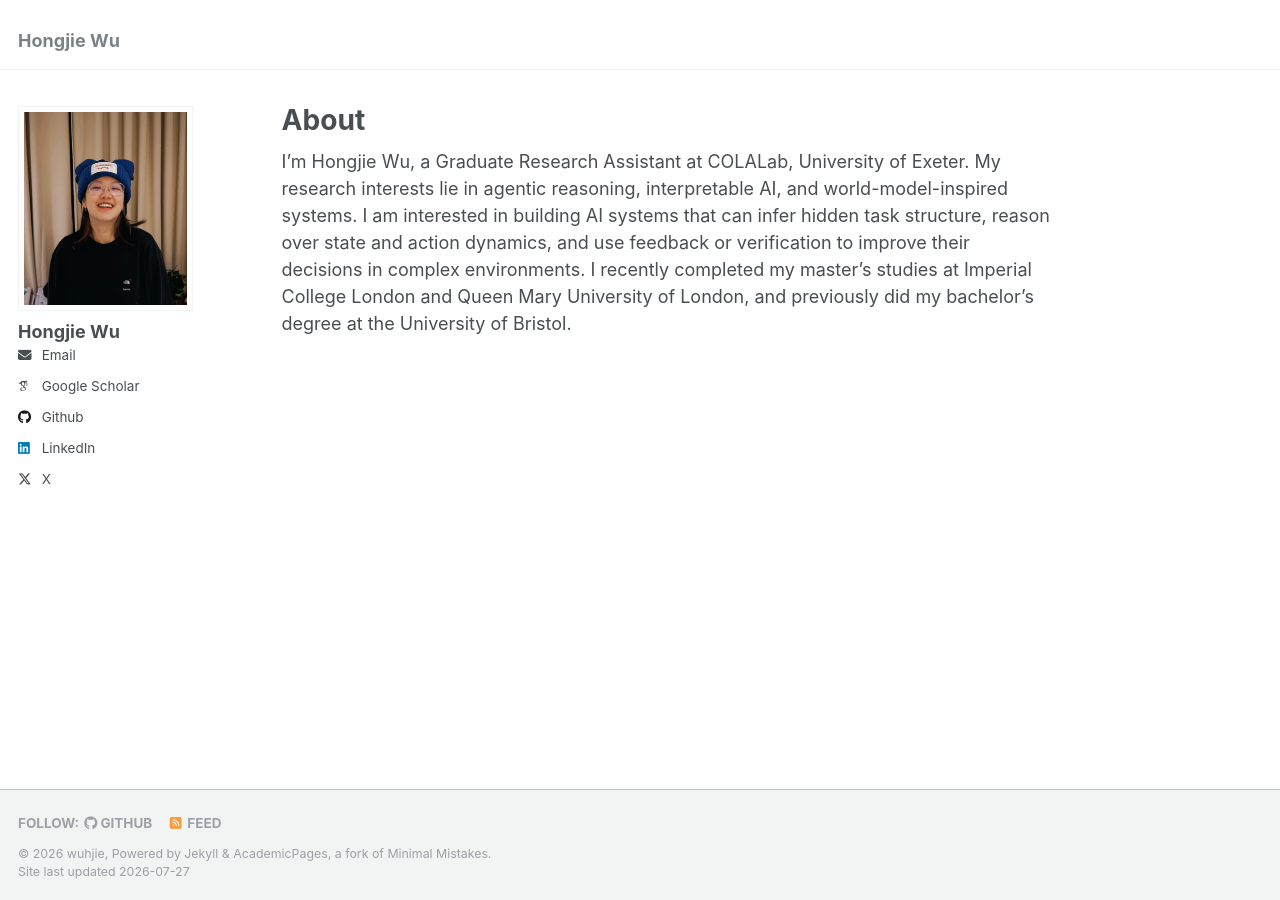
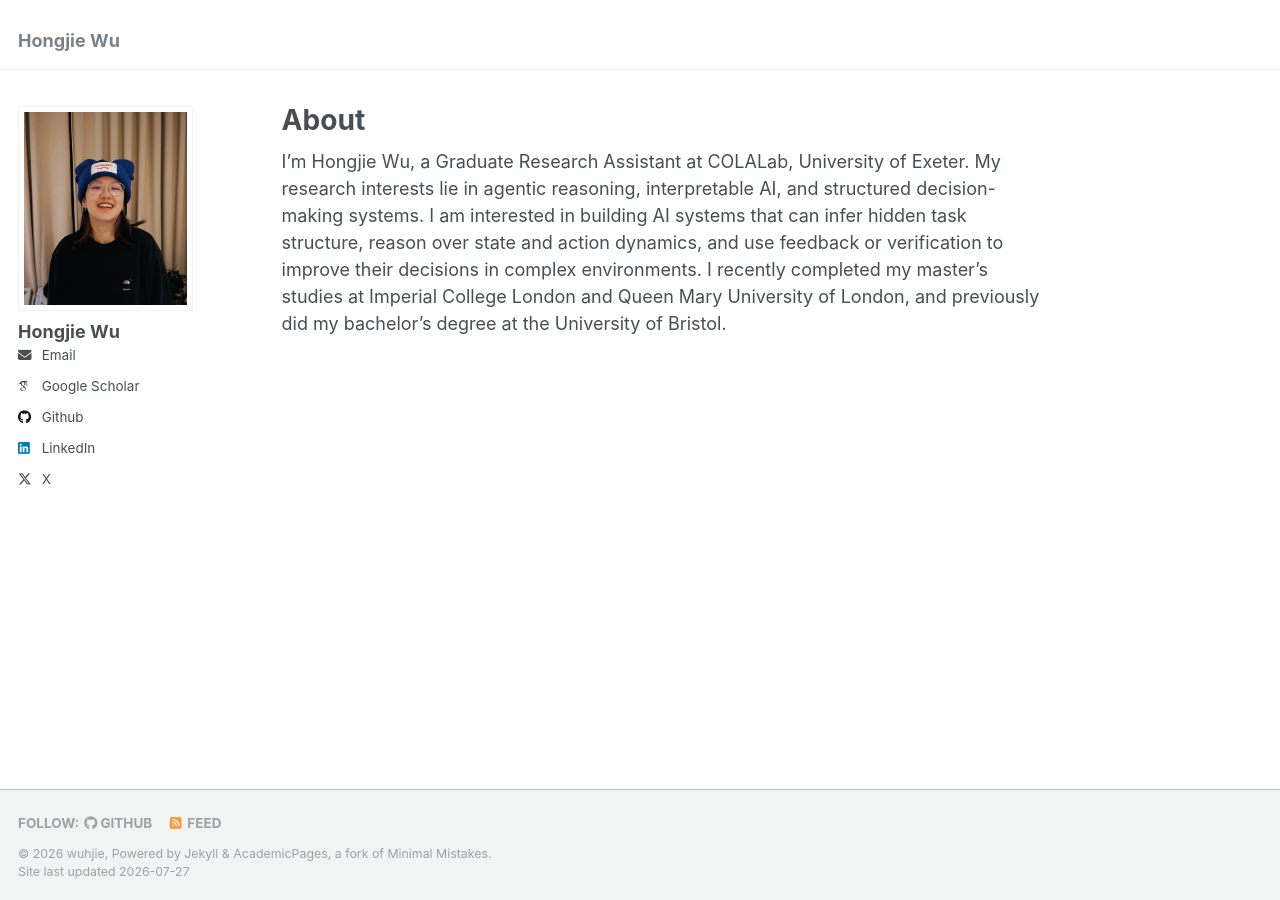
Before and after one commit to wuhjie/wuhjie.github.io, a Jekyll site: the page built from _pages/about.md, in a window 1280 px wide. Built offline with Jekyll 4.4.1, drawn with Linux system fonts in a browser that asks for light colours; some web fonts are replaced.

Commit message:
Revise research interests in about page
Updated the description of research interests for clarity.

```diff
--- a/_pages/about.md
+++ b/_pages/about.md
@@ -7,4 +7,4 @@ redirect_from:
   - /about.html
 ---
 
-I’m Hongjie Wu, a Graduate Research Assistant at COLALab, University of Exeter. My research interests lie in agentic reasoning, interpretable AI, and world-model-inspired systems. I am interested in building AI systems that can infer hidden task structure, reason over state and action dynamics, and use feedback or verification to improve their decisions in complex environments. I recently completed my master’s studies at Imperial College London and Queen Mary University of London, and previously did my bachelor’s degree at the University of Bristol.
+I’m Hongjie Wu, a Graduate Research Assistant at COLALab, University of Exeter. My research interests lie in agentic reasoning, interpretable AI, and structured decision-making systems. I am interested in building AI systems that can infer hidden task structure, reason over state and action dynamics, and use feedback or verification to improve their decisions in complex environments. I recently completed my master’s studies at Imperial College London and Queen Mary University of London, and previously did my bachelor’s degree at the University of Bristol.
```
